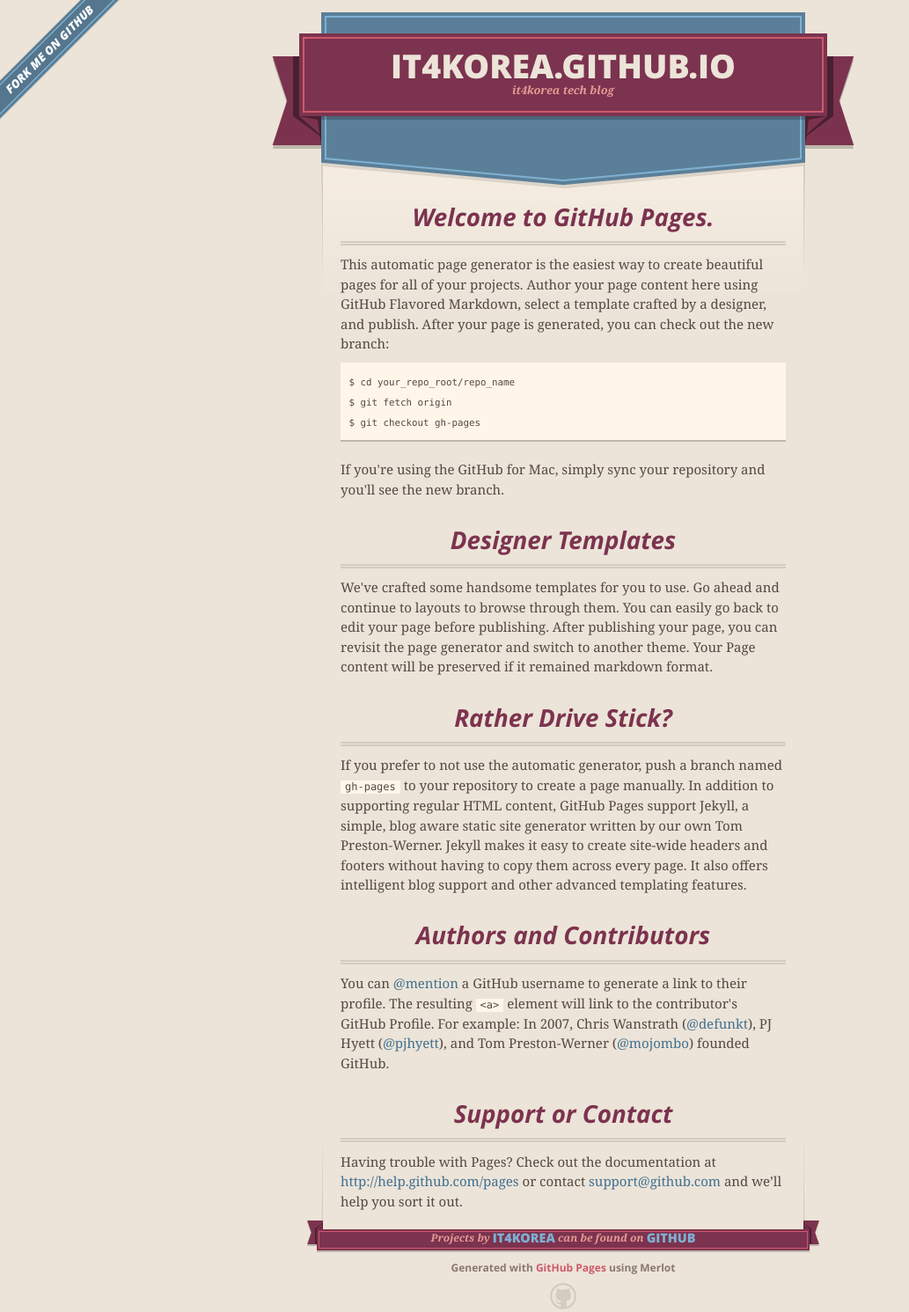
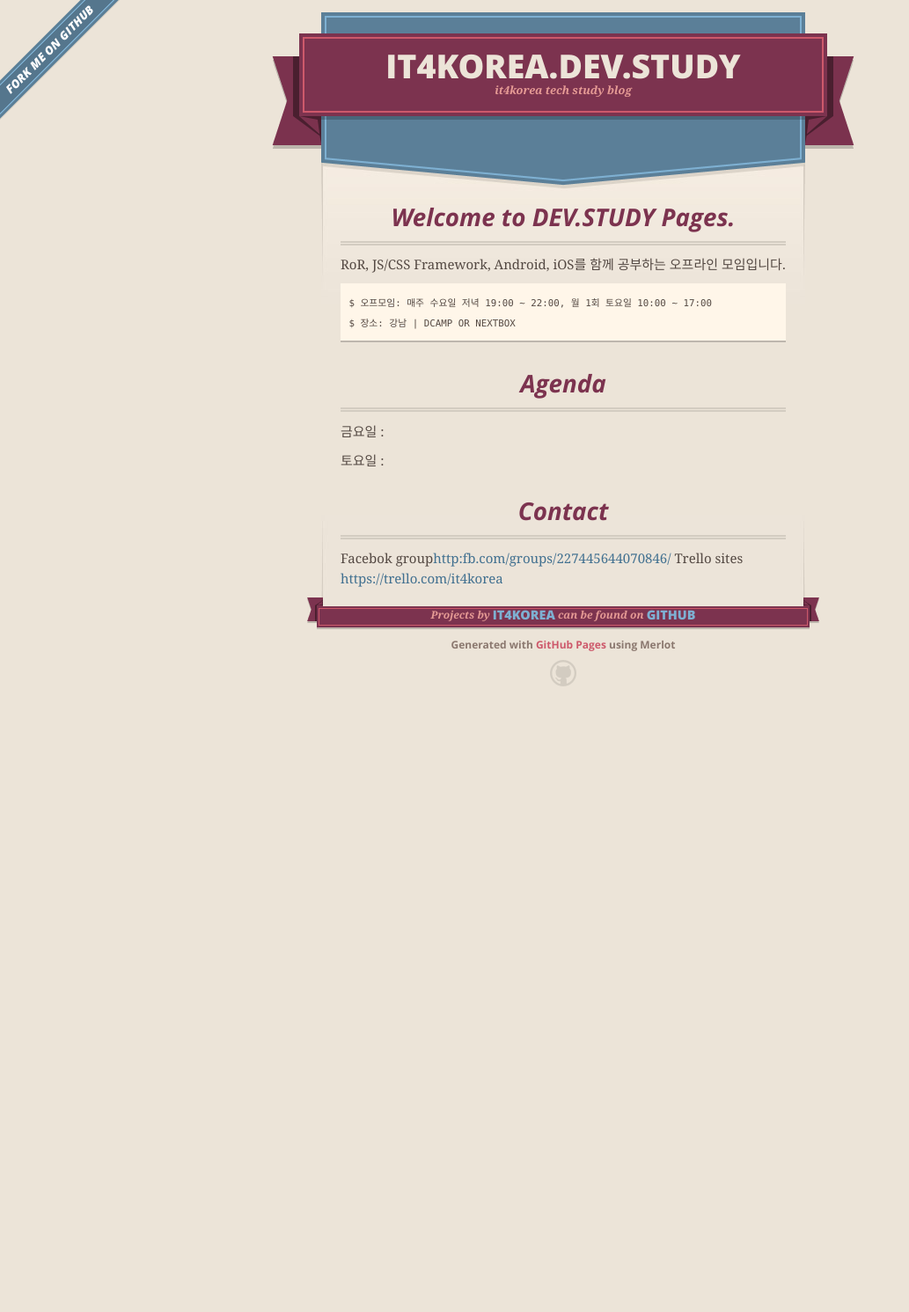
Before and after one commit to it4korea/it4korea.github.io, a plain HTML site: page index.html in a window 1280 px wide. Shown: the whole page at 88% size, without its empty margins (0-1033 px from the left). After the commit the page ends 820 px from the top, so only its background shows below. Drawn offline with nearby package versions, Linux system fonts and the light colour scheme.

Commit message:
add something ;)

```diff
--- a/index.html
+++ b/index.html
@@ -27,8 +27,8 @@
       <header>
         <span class="ribbon-outer">
           <span class="ribbon-inner">
-            <h1>It4korea.github.io</h1>
-            <h2>it4korea tech blog</h2>
+            <h1>It4korea.Dev.Study</h1>
+            <h2>it4korea tech study blog</h2>
           </span>
           <span class="left-tail"></span>
           <span class="right-tail"></span>
@@ -46,36 +46,26 @@
 
       <section id="main_content">
         <h3>
-<a name="welcome-to-github-pages" class="anchor" href="#welcome-to-github-pages"><span class="octicon octicon-link"></span></a>Welcome to GitHub Pages.</h3>
+<a name="welcome-to-github-pages" class="anchor" href="#welcome-to-github-pages"><span class="octicon octicon-link"></span></a>Welcome to DEV.STUDY Pages.</h3>
 
-<p>This automatic page generator is the easiest way to create beautiful pages for all of your projects. Author your page content here using GitHub Flavored Markdown, select a template crafted by a designer, and publish. After your page is generated, you can check out the new branch:</p>
+<p>RoR, JS/CSS Framework, Android, iOS를 함께 공부하는 오프라인 모임입니다.</p>
 
-<pre><code>$ cd your_repo_root/repo_name
-$ git fetch origin
-$ git checkout gh-pages
+<pre><code>$ 오프모임: 매주 수요일 저녁 19:00 ~ 22:00, 월 1회 토요일 10:00 ~ 17:00
+$ 장소: 강남 | DCAMP OR NEXTBOX
 </code></pre>
 
-<p>If you're using the GitHub for Mac, simply sync your repository and you'll see the new branch.</p>
 
 <h3>
-<a name="designer-templates" class="anchor" href="#designer-templates"><span class="octicon octicon-link"></span></a>Designer Templates</h3>
+<a name="designer-templates" class="anchor" href="#designer-templates"><span class="octicon octicon-link"></span></a>Agenda</h3>
 
-<p>We've crafted some handsome templates for you to use. Go ahead and continue to layouts to browse through them. You can easily go back to edit your page before publishing. After publishing your page, you can revisit the page generator and switch to another theme. Your Page content will be preserved if it remained markdown format.</p>
+<p> 금요일 : </p>
+<p> 토요일 : </p>
+
 
 <h3>
-<a name="rather-drive-stick" class="anchor" href="#rather-drive-stick"><span class="octicon octicon-link"></span></a>Rather Drive Stick?</h3>
+<a name="support-or-contact" class="anchor" href="#support-or-contact"><span class="octicon octicon-link"></span></a>Contact</h3>
 
-<p>If you prefer to not use the automatic generator, push a branch named <code>gh-pages</code> to your repository to create a page manually. In addition to supporting regular HTML content, GitHub Pages support Jekyll, a simple, blog aware static site generator written by our own Tom Preston-Werner. Jekyll makes it easy to create site-wide headers and footers without having to copy them across every page. It also offers intelligent blog support and other advanced templating features.</p>
-
-<h3>
-<a name="authors-and-contributors" class="anchor" href="#authors-and-contributors"><span class="octicon octicon-link"></span></a>Authors and Contributors</h3>
-
-<p>You can <a href="https://github.com/blog/821" class="user-mention">@mention</a> a GitHub username to generate a link to their profile. The resulting <code>&lt;a&gt;</code> element will link to the contributor's GitHub Profile. For example: In 2007, Chris Wanstrath (<a href="https://github.com/defunkt" class="user-mention">@defunkt</a>), PJ Hyett (<a href="https://github.com/pjhyett" class="user-mention">@pjhyett</a>), and Tom Preston-Werner (<a href="https://github.com/mojombo" class="user-mention">@mojombo</a>) founded GitHub.</p>
-
-<h3>
-<a name="support-or-contact" class="anchor" href="#support-or-contact"><span class="octicon octicon-link"></span></a>Support or Contact</h3>
-
-<p>Having trouble with Pages? Check out the documentation at <a href="http://help.github.com/pages">http://help.github.com/pages</a> or contact <a href="mailto:support@github.com">support@github.com</a> and we’ll help you sort it out.</p>
+<p>Facebok group<a href="http:fb.com/groups/227445644070846/">http:fb.com/groups/227445644070846/</a> Trello sites <a href="https://trello.com/it4korea">https://trello.com/it4korea</a></p>
       </section>
 
       <footer>
```
